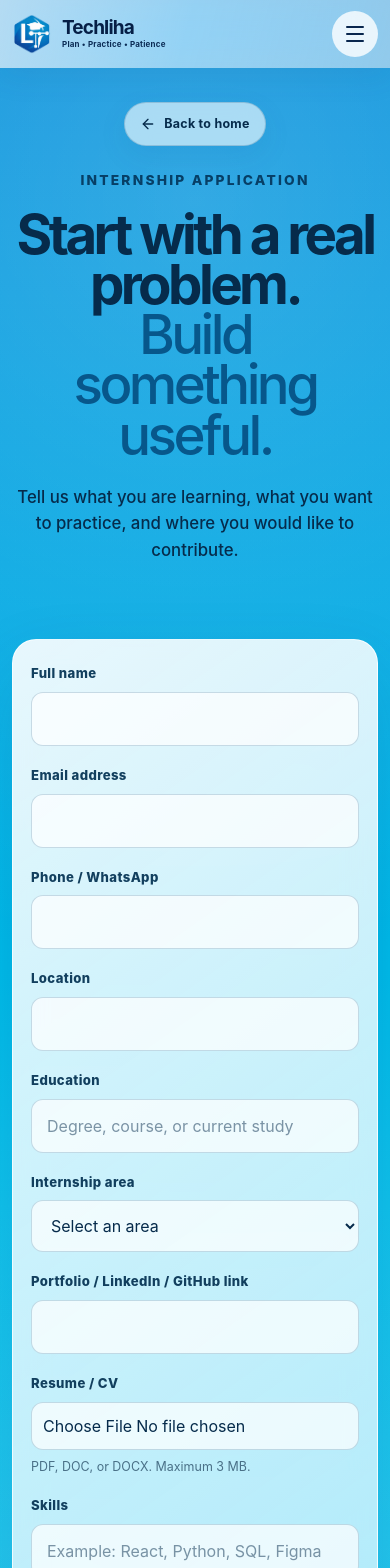
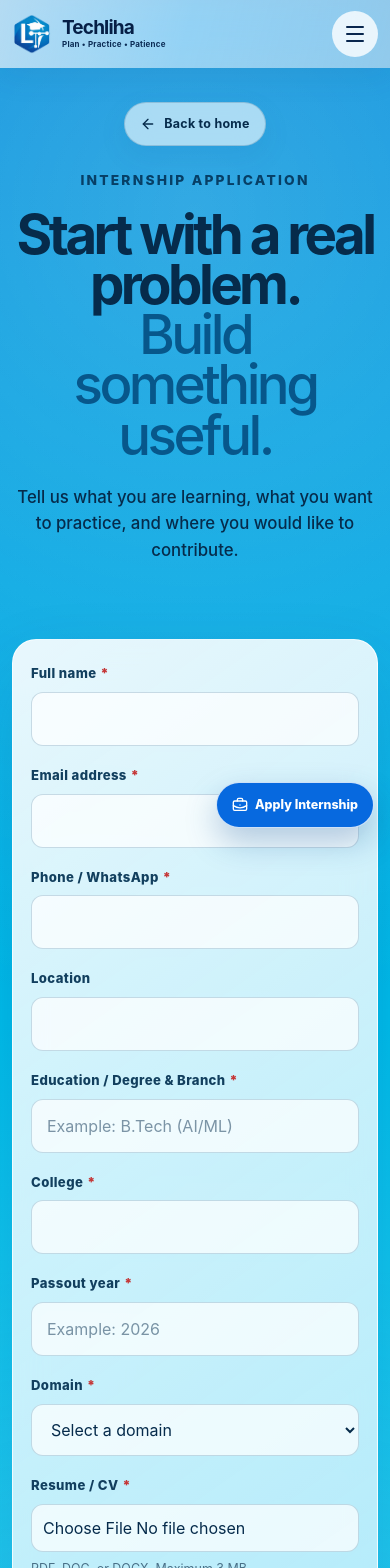
Before and after one commit to Lihatech/TechLiha-Website, a React (Vite) app: page /internship-application in a window 390 px wide. Shown: the top 1568 px of the page. Built offline with nearby package versions, Linux system fonts and the light colour scheme.

Commit message:
form-field-updates

```diff
--- a/api/internship-application.js
+++ b/api/internship-application.js
@@ -8,7 +8,16 @@ export default async function handler(request, response) {
   }
 
   const data = request.body || {};
-  const requiredFields = ["fullName", "email", "phone", "internshipArea"];
+  const requiredFields = [
+    "fullName",
+    "email",
+    "phone",
+    "education",
+    "college",
+    "passoutYear",
+    "domain",
+    "skills",
+  ];
 
   if (requiredFields.some((field) => !String(data[field] || "").trim())) {
     response.status(400).json({
--- a/scripts/dev-api.mjs
+++ b/scripts/dev-api.mjs
@@ -26,7 +26,16 @@ const server = createServer(async (request, response) => {
 
   try {
     const data = await readJson(request);
-    const requiredFields = ["fullName", "email", "phone", "internshipArea"];
+    const requiredFields = [
+      "fullName",
+      "email",
+      "phone",
+      "education",
+      "college",
+      "passoutYear",
+      "domain",
+      "skills",
+    ];
     const cvFile = data.cvFile;
     const allowedTypes = [
       "application/pdf",
--- a/src/components/Header.jsx
+++ b/src/components/Header.jsx
@@ -120,6 +120,10 @@ export default function Header() {
           </button>
         </div>
       </header>
+      <Link className="site-mobile-internship" to="/internship-application">
+        <BriefcaseBusiness size={16} aria-hidden="true" />
+        Apply Internship
+      </Link>
 
       <AnimatePresence>
         {open && (
--- a/src/pages/InternshipApplicationPage.jsx
+++ b/src/pages/InternshipApplicationPage.jsx
@@ -12,9 +12,10 @@ const initialForm = {
   phone: "",
   location: "",
   education: "",
-  internshipArea: "",
+  college: "",
+  passoutYear: "",
+  domain: "",
   skills: "",
-  portfolioLink: "",
   cvFile: null,
   motivation: "",
   consent: false,
@@ -123,22 +124,19 @@ export default function InternshipApplicationPage() {
                   <Field label="Email address" name="email" type="email" value={form.email} onChange={updateField} required />
                   <Field label="Phone / WhatsApp" name="phone" value={form.phone} onChange={updateField} required />
                   <Field label="Location" name="location" value={form.location} onChange={updateField} />
-                  <Field label="Education" name="education" value={form.education} onChange={updateField} placeholder="Degree, course, or current study" />
+                  <Field label="Education / Degree & Branch" name="education" value={form.education} onChange={updateField} placeholder="Example: B.Tech (AI/ML)" required />
+                  <Field label="College" name="college" value={form.college} onChange={updateField} required />
+                  <Field label="Passout year" name="passoutYear" type="number" min="1950" max={new Date().getFullYear() + 1} value={form.passoutYear} onChange={updateField} placeholder="Example: 2026" required />
                   <div className="internship-form__field">
-                    <label htmlFor="internshipArea">Internship area</label>
-                    <select id="internshipArea" name="internshipArea" value={form.internshipArea} onChange={updateField} required>
-                      <option value="">Select an area</option>
+                    <FormLabel htmlFor="domain" required>Domain</FormLabel>
+                    <select id="domain" name="domain" value={form.domain} onChange={updateField} required>
+                      <option value="">Select a domain</option>
                       <option>Software Development</option>
-                      <option>Web Development</option>
-                      <option>AI & Data Science</option>
-                      <option>Cybersecurity</option>
-                      <option>QA Testing</option>
-                      <option>Other</option>
+                      <option>AI & ML Engineer</option>
                     </select>
                   </div>
-                  <Field label="Portfolio / LinkedIn / GitHub link" name="portfolioLink" type="url" value={form.portfolioLink} onChange={updateField} />
                   <div className="internship-form__field">
-                    <label htmlFor="cvFile">Resume / CV</label>
+                    <FormLabel htmlFor="cvFile" required>Resume / CV</FormLabel>
                     <input
                       id="cvFile"
                       name="cvFile"
@@ -152,13 +150,13 @@ export default function InternshipApplicationPage() {
                       {form.cvFile ? ` Selected: ${form.cvFile.name}` : ""}
                     </small>
                   </div>
-                  <Field className="internship-form__field--full" label="Skills" name="skills" value={form.skills} onChange={updateField} placeholder="Example: React, Python, SQL, Figma" />
-                  <Field className="internship-form__field--full" label="Why do you want to join us?" name="motivation" value={form.motivation} onChange={updateField} as="textarea" required />
+                  <Field className="internship-form__field--full" label="Skills" name="skills" value={form.skills} onChange={updateField} placeholder="Example: React, Python, SQL, Figma" required />
+                  <Field className="internship-form__field--full" label="Why do you want to join us? (Optional)" name="motivation" value={form.motivation} onChange={updateField} as="textarea" />
                 </div>
 
                 <label className="internship-form__consent">
                   <input type="checkbox" name="consent" checked={form.consent} onChange={updateField} />
-                  <span>I agree that Techliha may review these details for internship selection.</span>
+                  <span>I agree that Techliha may review these details for internship selection.<span className="required-star" aria-hidden="true">*</span></span>
                 </label>
 
                 {status.message && (
@@ -182,12 +180,22 @@ export default function InternshipApplicationPage() {
 
 function Field({ label, name, value, onChange, type = "text", as = "input", className = "", ...props }) {
   const Component = as;
+  const required = Boolean(props.required);
 
   return (
     <div className={`internship-form__field ${className}`}>
-      <label htmlFor={name}>{label}</label>
+      <FormLabel htmlFor={name} required={required}>{label}</FormLabel>
       <Component id={name} name={name} type={as === "input" ? type : undefined} value={value} onChange={onChange} {...props} />
     </div>
+  );
+}
+
+function FormLabel({ children, required = false, ...props }) {
+  return (
+    <label {...props}>
+      {children}
+      {required && <span className="required-star" aria-hidden="true">*</span>}
+    </label>
   );
 }
 
--- a/src/styles/marketing-pages.css
+++ b/src/styles/marketing-pages.css
@@ -964,6 +964,12 @@
   letter-spacing: 0.03em;
 }
 
+.required-star {
+  margin-left: 4px;
+  color: #c53636;
+  font-weight: 900;
+}
+
 .internship-form__field input,
 .internship-form__field select,
 .internship-form__field textarea {
--- a/src/styles/site-shell.css
+++ b/src/styles/site-shell.css
@@ -153,6 +153,10 @@ body.marketing-page-active {
   transform: translateY(-2px);
   border-color: #0769df;
   background: #fff;
+}
+
+.site-mobile-internship {
+  display: none;
 }
 
 .site-header__cta:hover {
@@ -369,6 +373,25 @@ body.marketing-page-active {
 }
 
 @media (max-width: 680px) {
+  .site-mobile-internship {
+    position: fixed;
+    z-index: 90;
+    right: 16px;
+    bottom: max(16px, env(safe-area-inset-bottom));
+    min-height: 46px;
+    display: inline-flex;
+    align-items: center;
+    gap: 7px;
+    padding: 0 15px;
+    border: 1px solid rgba(255, 255, 255, 0.8);
+    border-radius: 999px;
+    background: #0769df;
+    color: #fff !important;
+    font-size: 0.78rem;
+    font-weight: 800;
+    box-shadow: 0 14px 32px rgba(4, 73, 145, 0.28);
+  }
+
   .site-footer {
     padding-top: 48px;
   }
```
